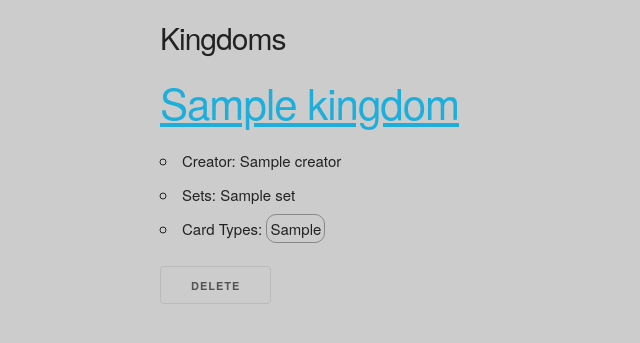
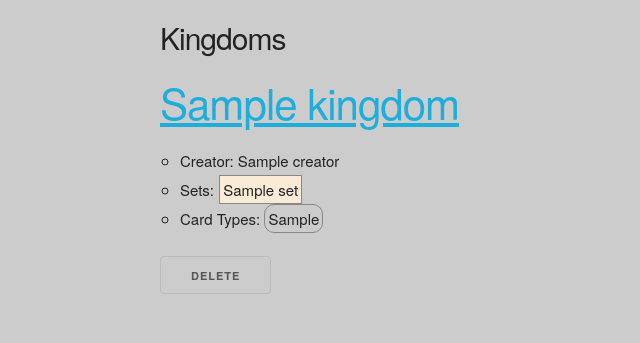
Before and after one commit to EliRibble/dominus, a Python web app: template dominus/templates/kingdoms.html in a window 1280 px wide. Shown: the part 68-411 px from the top of the page, without its empty margins (0-640 px from the left). Run offline with Jinja, Linux system fonts and the light colour scheme; the template is opened without the code that fills it: most values are stand-ins (such as "Sample title", 1, 10 or a date in 2020); style sheets or scripts are compiled from the project's sources; some libraries are stand-ins or nearby versions.

Commit message:
Add simple badge for sets in a kingdom
I need to tweak the colors some

```diff
--- a/dominus/static/less/dominus.less
+++ b/dominus/static/less/dominus.less
@@ -64,8 +64,15 @@
 	list-style: circle;
 	margin-left: 20px;
 	li {
-		margin-bottom: 0
+		margin-bottom: 5px;
 	}
+}
+span.set {
+	border: 1px solid;
+	padding: 3px;
+	border-color: #888;
+	margin: 1px;
+	background-color: antiquewhite;
 }
 span.card-type {
 	border: 1px solid;
--- a/dominus/templates/kingdoms.html
+++ b/dominus/templates/kingdoms.html
@@ -7,12 +7,16 @@
 {% for kingdom in kingdoms %}
 <div class="kingdom">
   <h2><a href="/kingdom/{{ kingdom.uuid }}/">{{ kingdom.name }}</a></h2>
-  <ul>
+  <ul class="kingdom-summary">
     <li>Creator: {{ kingdom.creator }}</li>
-    <li>Sets: {% for set in kingdom.sets %}{{ set }}{% if not loop.last %},{% endif %}{% endfor %}</li>
+    <li>Sets:
+      {% for set in kingdom.sets %}
+        <span class="set {{ set }}">{{ set }}</span>
+      {% endfor %}
+    </li>
     <li>Card Types:
       {% for card_type in kingdom.card_types() %}
-        <span class="card-type {{ card_type }}">{{ card_type }}</span>{% if not loop.last %}, {% endif %}
+        <span class="card-type {{ card_type }}">{{ card_type }}</span>
       {% endfor %}
     </li>
   </ul>
```
